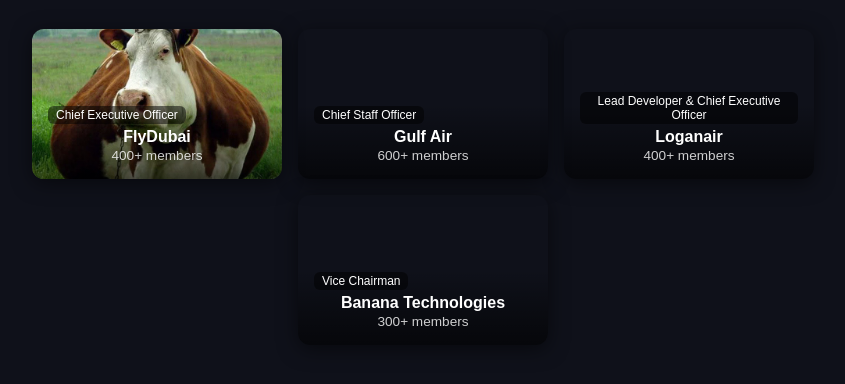
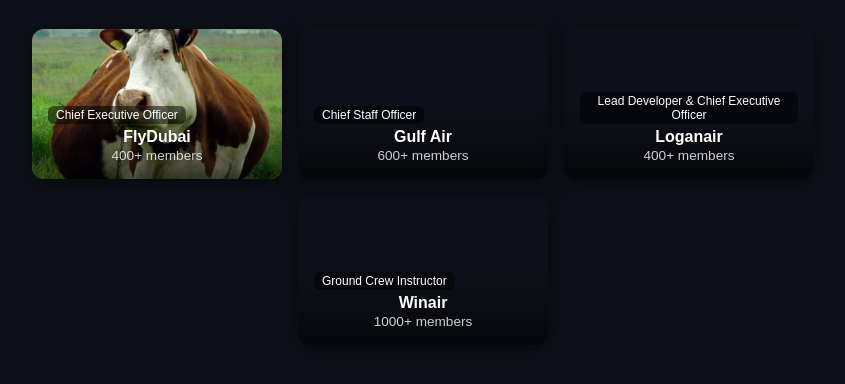
Before and after one commit to nnota141/resumev2, a plain HTML site: page experience.html in a window 1280 px wide. Shown: the part 300-684 px from the top of the page, without its empty margins (217-1062 px from the left). Drawn offline with Linux system fonts and the light colour scheme.

Commit message:
Update experience.html

```diff
--- a/experience.html
+++ b/experience.html
@@ -163,10 +163,9 @@
 
       <div class="card" style="background-image: url('winair.jpg');">
         <div class="card-overlay">
-          <span class="role">Vice Chairman</span>
-          <h2>Banana Technologies</h2>
-          <p>300+ members</p>
-
+          <span class="role">Ground Crew Instructor</span>
+          <h2>Winair</h2>
+          <p>1000+ members</p>
         </div>
       </div>
     </div>
```
